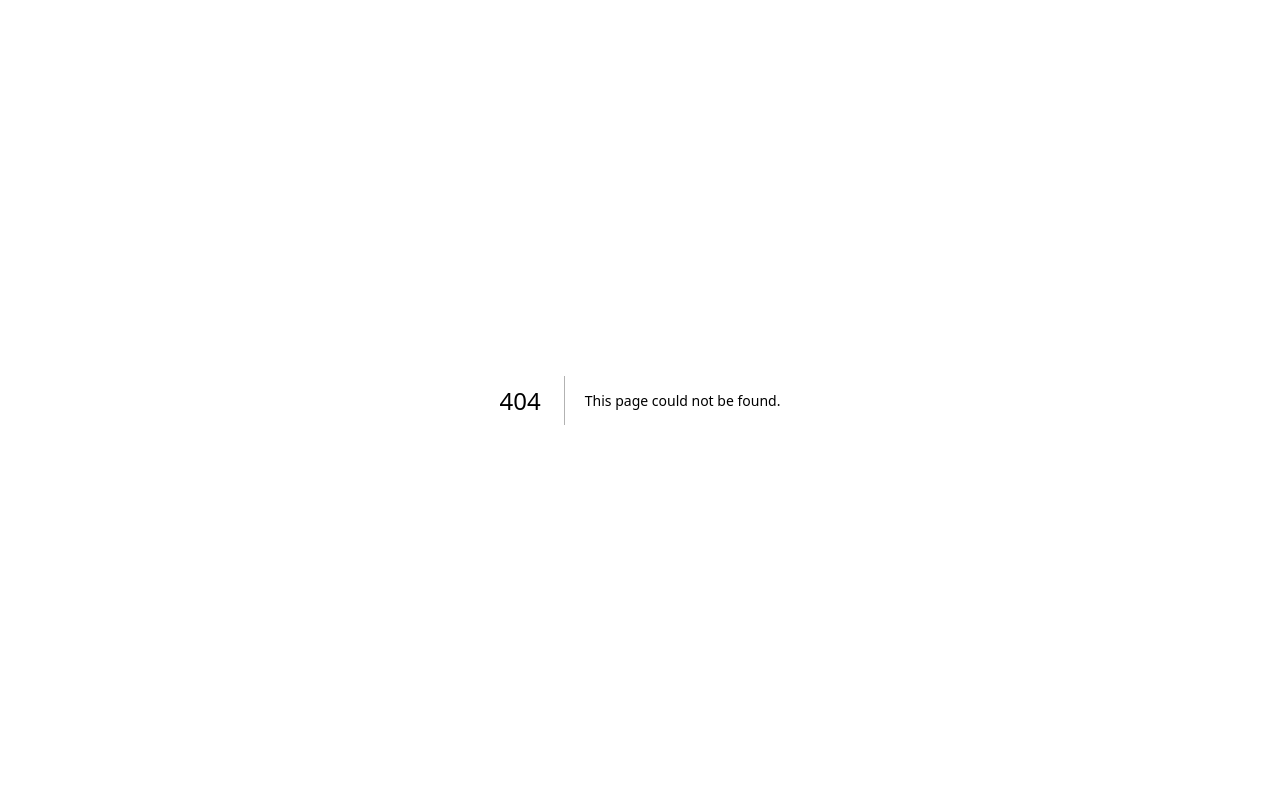
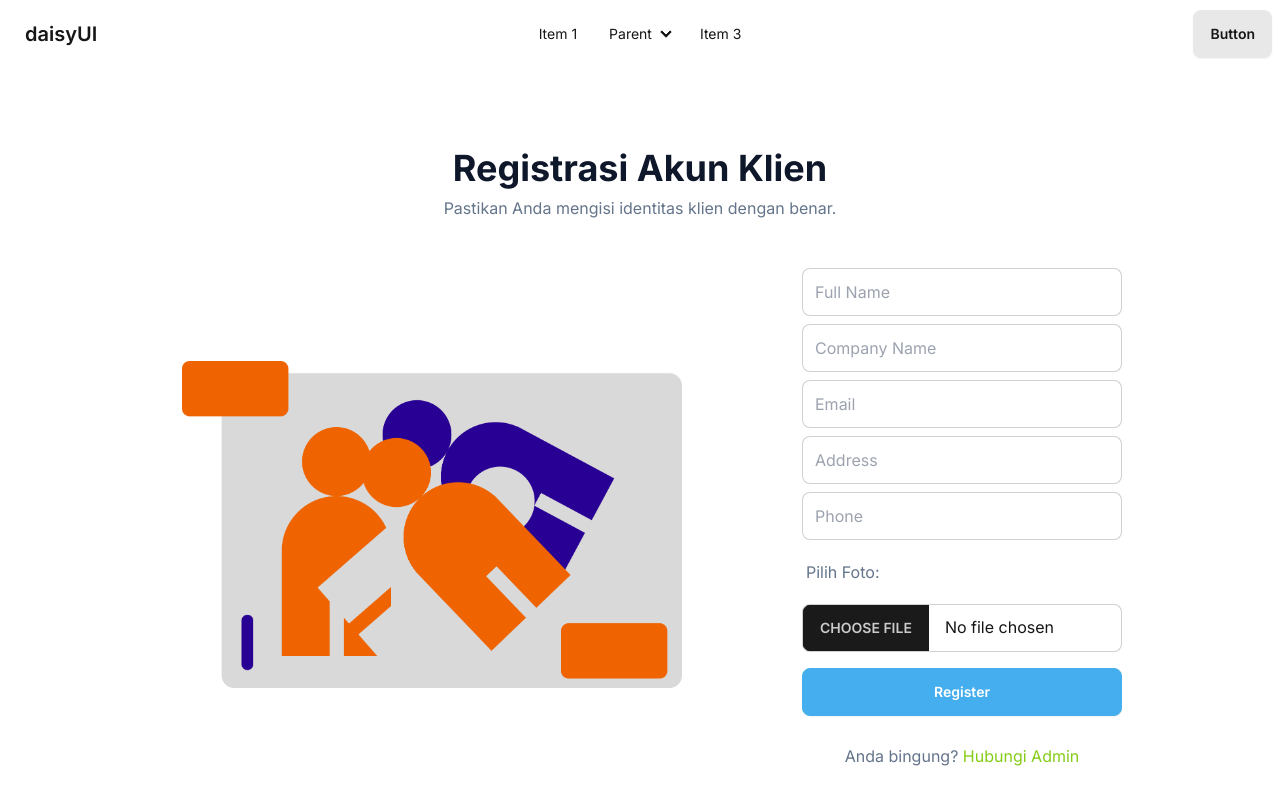
Before and after one commit to Si-DHA/sidha-frontend, a Next.js app: page /register in a window 1280 px wide. Before the commit this address had no page. Shown: the top 800 px of the page. Built offline with nearby package versions, Linux system fonts and the light colour scheme.

Commit message:
feat: add html template for registering user

```diff
--- /dev/null
+++ b/src/pages/profile/index.tsx
@@ -0,0 +1,20 @@
+import Footer from "@/app/components/common/footer";
+import Navbar from "@/app/components/common/navbar";
+import { Inter } from "next/font/google";
+
+const inter = Inter({ subsets: ["latin"] });
+import Image from "next/image";
+
+
+export default function ProfilePage() {
+  return (
+    <main
+      className={`flex min-h-screen flex-col items-center justify-between ${inter.className}`} data-theme="cmyk"
+    >
+      <Navbar />
+
+
+      <Footer />
+    </main>
+  );
+}
--- /dev/null
+++ b/src/pages/register/_app.tsx
@@ -0,0 +1,6 @@
+import "@/styles/globals.css";
+import type { AppProps } from "next/app";
+
+export default function App({ Component, pageProps }: AppProps) {
+  return <Component {...pageProps} />;
+}
--- /dev/null
+++ b/src/pages/register/_document.tsx
@@ -0,0 +1,13 @@
+import { Html, Head, Main, NextScript } from "next/document";
+
+export default function Document() {
+  return (
+    <Html lang="en">
+      <Head />
+      <body>
+        <Main />
+        <NextScript />
+      </body>
+    </Html>
+  );
+}
--- /dev/null
+++ b/src/pages/register/index.tsx
@@ -0,0 +1,69 @@
+import Footer from "@/app/components/common/footer";
+import Navbar from "@/app/components/common/navbar";
+import { Inter } from "next/font/google";
+
+const inter = Inter({ subsets: ["latin"] });
+import Image from "next/image";
+
+
+export default function RegisterPage() {
+  return (
+    <main
+      className={`flex min-h-screen flex-col items-center justify-between ${inter.className}`} data-theme="cmyk"
+    >
+      <Navbar />
+      <div className="hero flex flex-col min-h-screen mx-auto  bg-base-">
+        <div className="flex flex-col justify-center justify">
+          <div className="text-slate-900 text-4xl  text-center font-bold mt-20 my-2 ">
+            Registrasi Akun Klien
+          </div>
+
+          <div className="text-slate-500 text-l text-center font-italic">
+            Pastikan Anda mengisi identitas klien dengan benar.
+          </div>
+
+        </div>
+        <div className="flex flex-row align-middle mx-auto justify-between items-center mt-10 pb-12 gap-x-20">
+          <div className="flex flex-col justify-center my-auto gap-2 m-4 p-4 md:block hidden">
+            <Image src="/register_asset.png" alt="Image" width={500} height={500} />
+          </div>
+          <div className="flex flex-col">
+            <form action="" className="">
+              <label className="input input-bordered flex items-center gap-2 m-2 p-3">
+                <input type="text" className="grow" placeholder="Full Name" />
+              </label>
+              <label className="input input-bordered flex items-center gap-2 m-2 p-3">
+                <input type="text" className="grow" placeholder="Company Name" />
+              </label>
+              <label className="input input-bordered flex items-center gap-2 m-2 p-3">
+                <input type="text" className="grow" placeholder="Email" />
+              </label>
+              <label className="input input-bordered flex items-center gap-2 m-2 p-3">
+                <input type="text" className="grow" placeholder="Address" />
+              </label>
+              <label className="input input-bordered flex items-center gap-2 m-2 p-3">
+                <input type="text" className="grow" placeholder="Phone" />
+              </label>
+
+              <div className="text-slate-500 p-3">Pilih Foto:</div>
+              <input type="file" accept="image/*" placeholder="You can't touch this" className="file-input file-input-bordered w-full max-w-xs m-2" />
+
+              <div className="flex flex-col justify-center">
+
+                <button className="btn btn-primary btn-l text-white m-2 p-3 ">Register</button>
+                <div className="text-slate-500 m-2 p-3 text-center justify-center">
+                  Anda bingung? <a href="/login" className="text-lime-500 ttext-center justify-center">Hubungi Admin</a>
+                </div>
+              </div>
+            </form>
+
+          </div>
+
+
+        </div>
+      </div>
+
+      <Footer />
+    </main>
+  );
+}
```
Also changed, not shown: public/register_asset.png (added).
